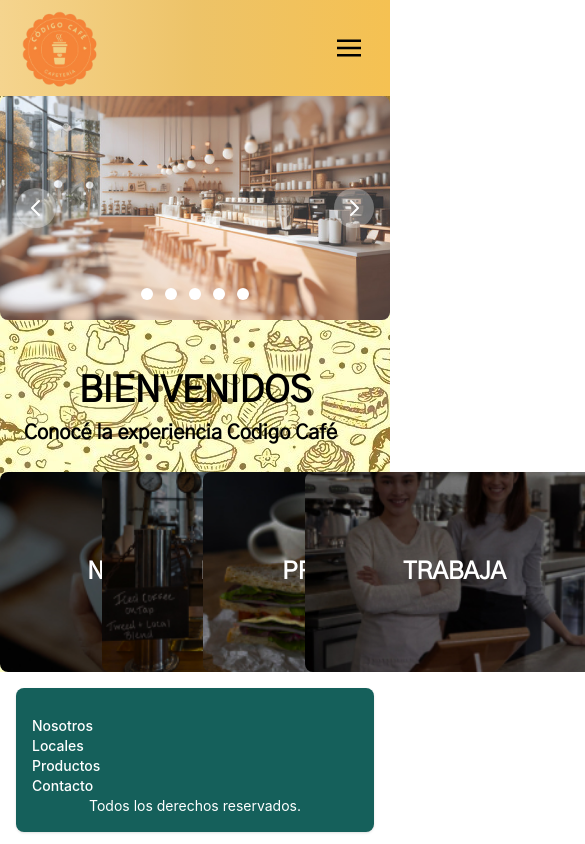
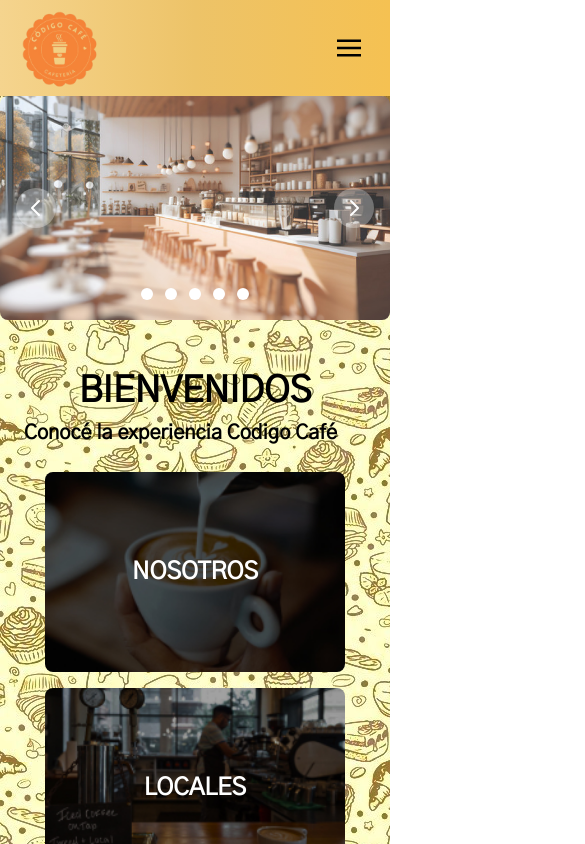
Before and after one commit to Leonardo-Valtorta/codigo-cafe, a Next.js app: page / in a window 390 px wide. Shown: the top 844 px of the page, 585 px wide, since content can reach past the window. Built offline with nearby package versions, Linux system fonts and the light colour scheme; a web font is replaced by a local one.

Commit message:
Se dio responsividad a la CardTurn y se coorigieron algunos links

```diff
--- a/src/components/HomeSection.js
+++ b/src/components/HomeSection.js
@@ -19,10 +19,10 @@ const HomeSection = () => {
             </p>
           </div>
           <div className="flex justify-center">
-          <div className="grid grid-cols-4 gap-4">
+          <div className="grid xl:grid-cols-4 gap-4 md:grid-cols-2">
               <CardTurn
                 imagen="/cafe.jpg"
-                pagina="/aboutUS"
+                pagina="/aboutUs"
                 texto="NOSOTROS"
               />
               <CardTurn
@@ -37,7 +37,7 @@ const HomeSection = () => {
               />
               <CardTurn
                 imagen="/personal.jpg"
-                pagina="/aboutUs"
+                pagina="/trabajaConNosotros"
                 texto="TRABAJA"
               />
             </div>
```
